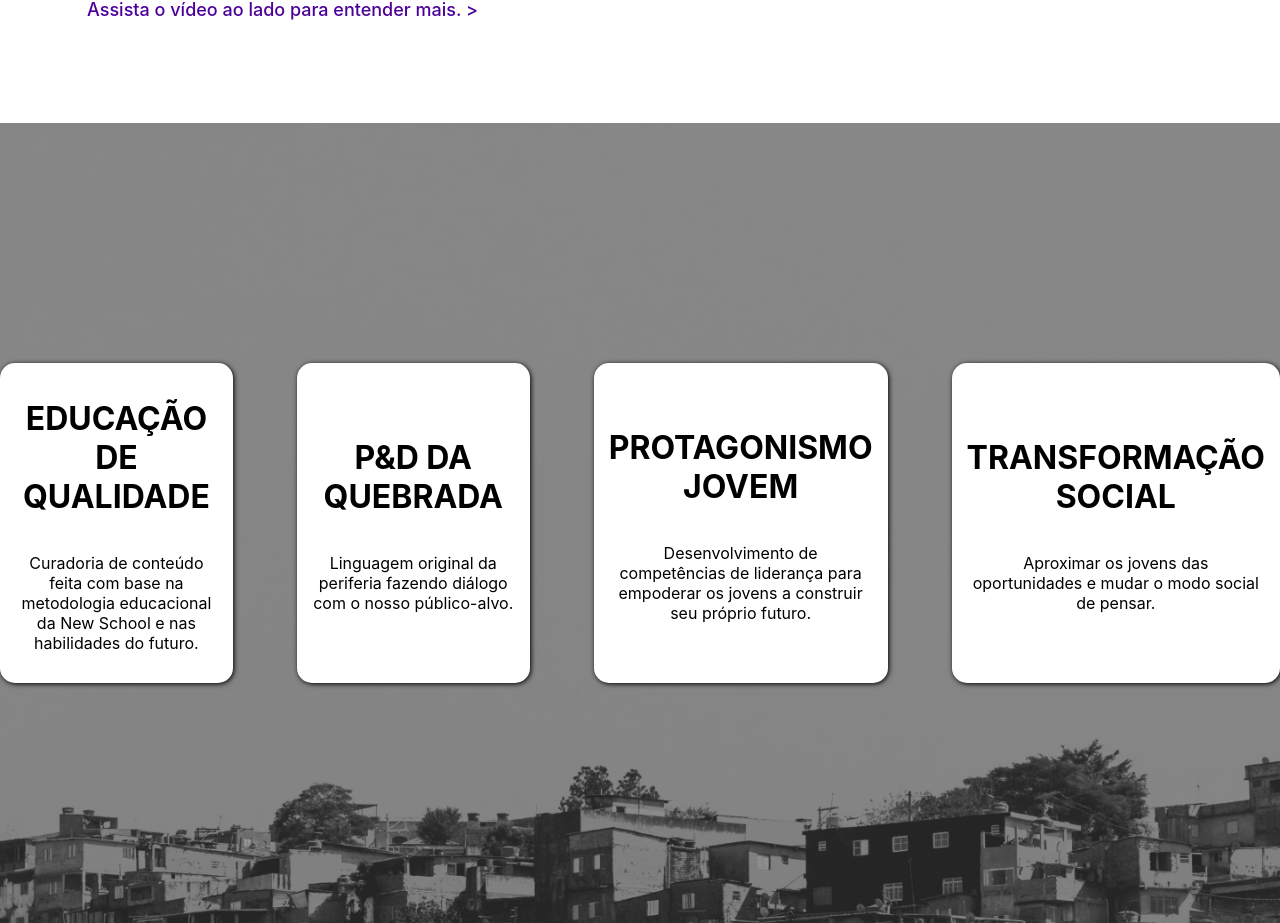
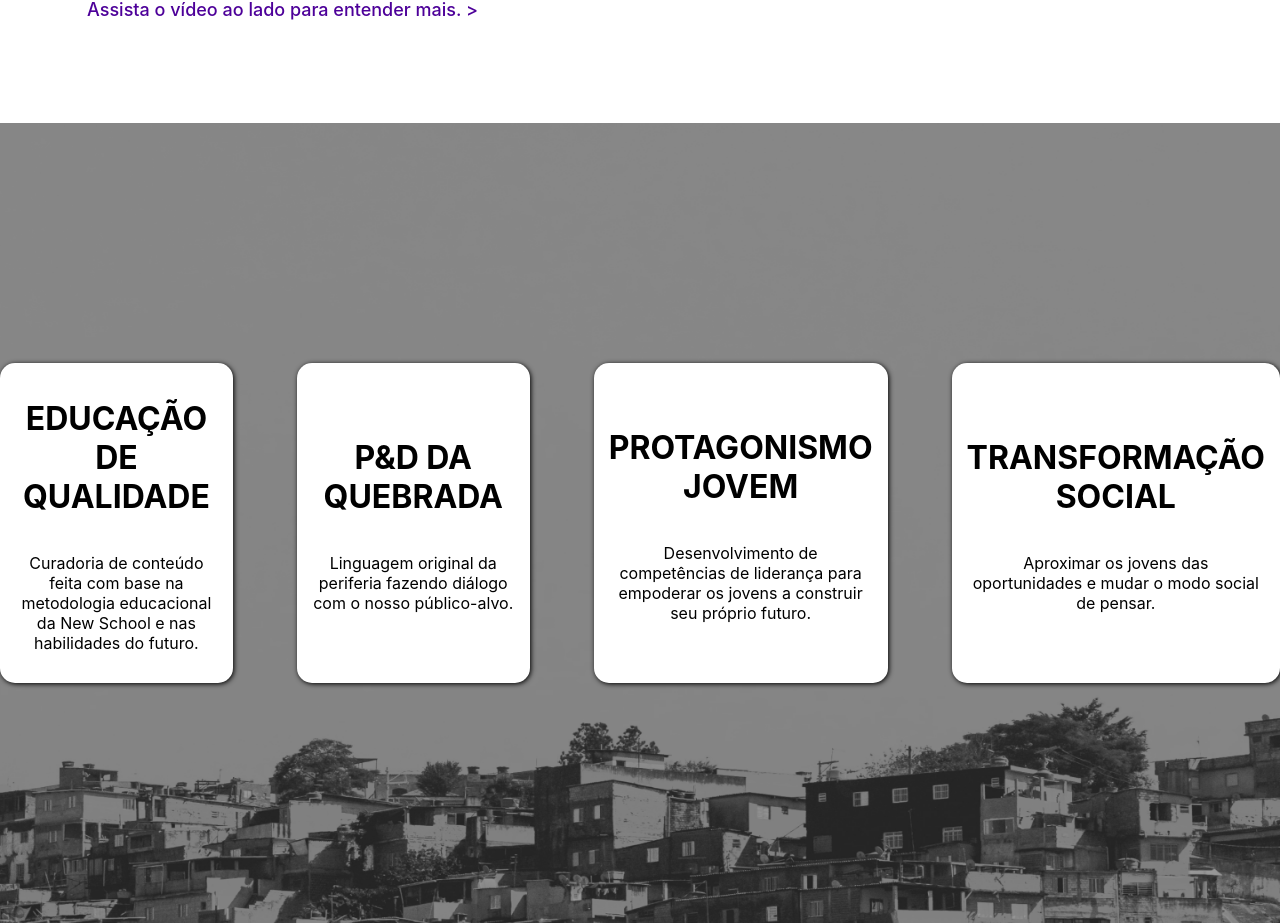
Before and after one commit to NewSchoolApp/newschool-institutional-site, a Next.js app: page /inicio in a window 1280 px wide. Shown: the part 1317-2240 px from the top of the page. Built offline with nearby package versions, Linux system fonts and the light colour scheme.

Commit message:
refactor: change image size

```diff
--- a/components/organisms/values/style.js
+++ b/components/organisms/values/style.js
@@ -9,6 +9,6 @@ export const Container = styled.div`
   width: 100%;
   height: 100vh;
   background-image: url('./favela.png');
-  background-size: cover;
+  background-size: 100% 100%;
   background-repeat: no-repeat;
 `;
```
